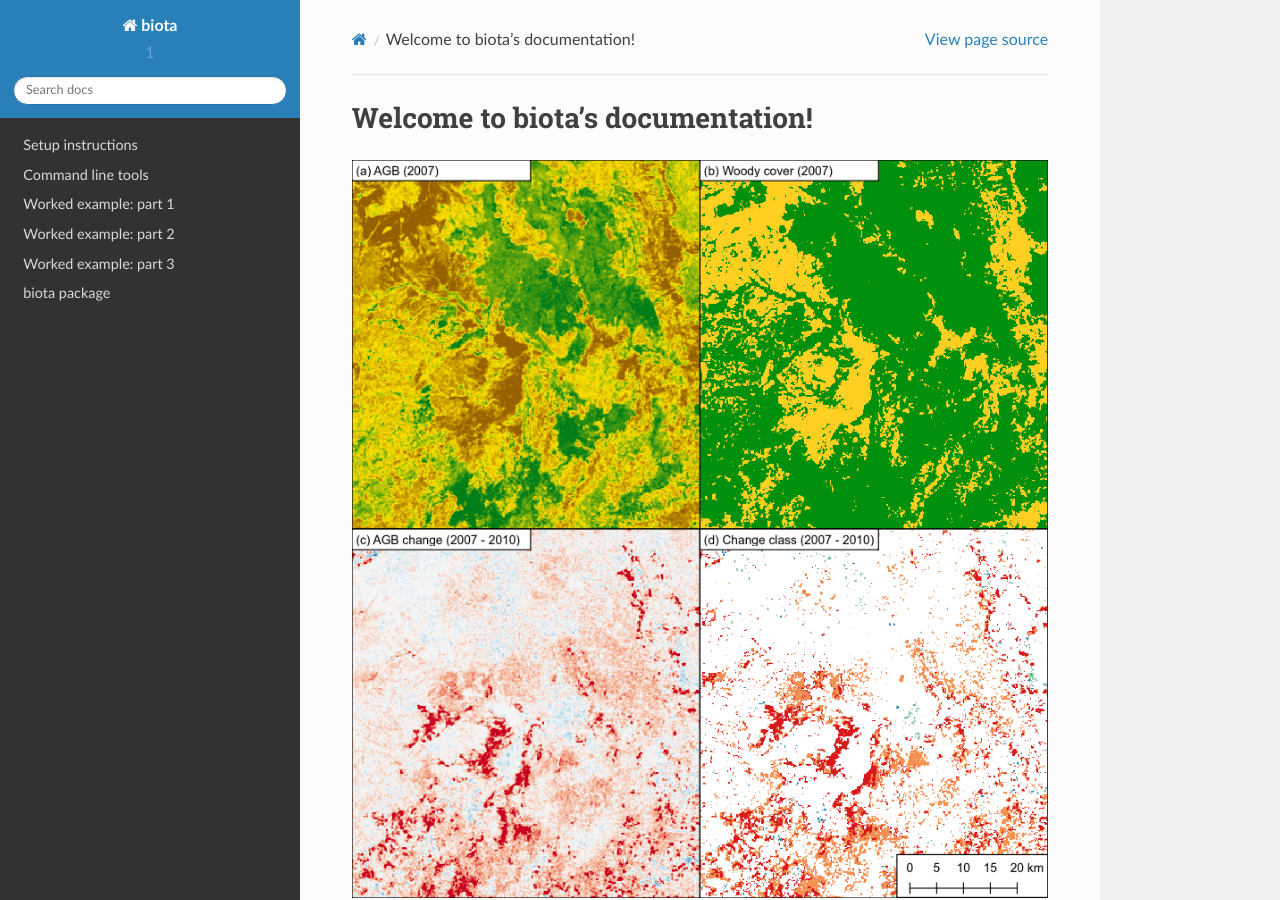
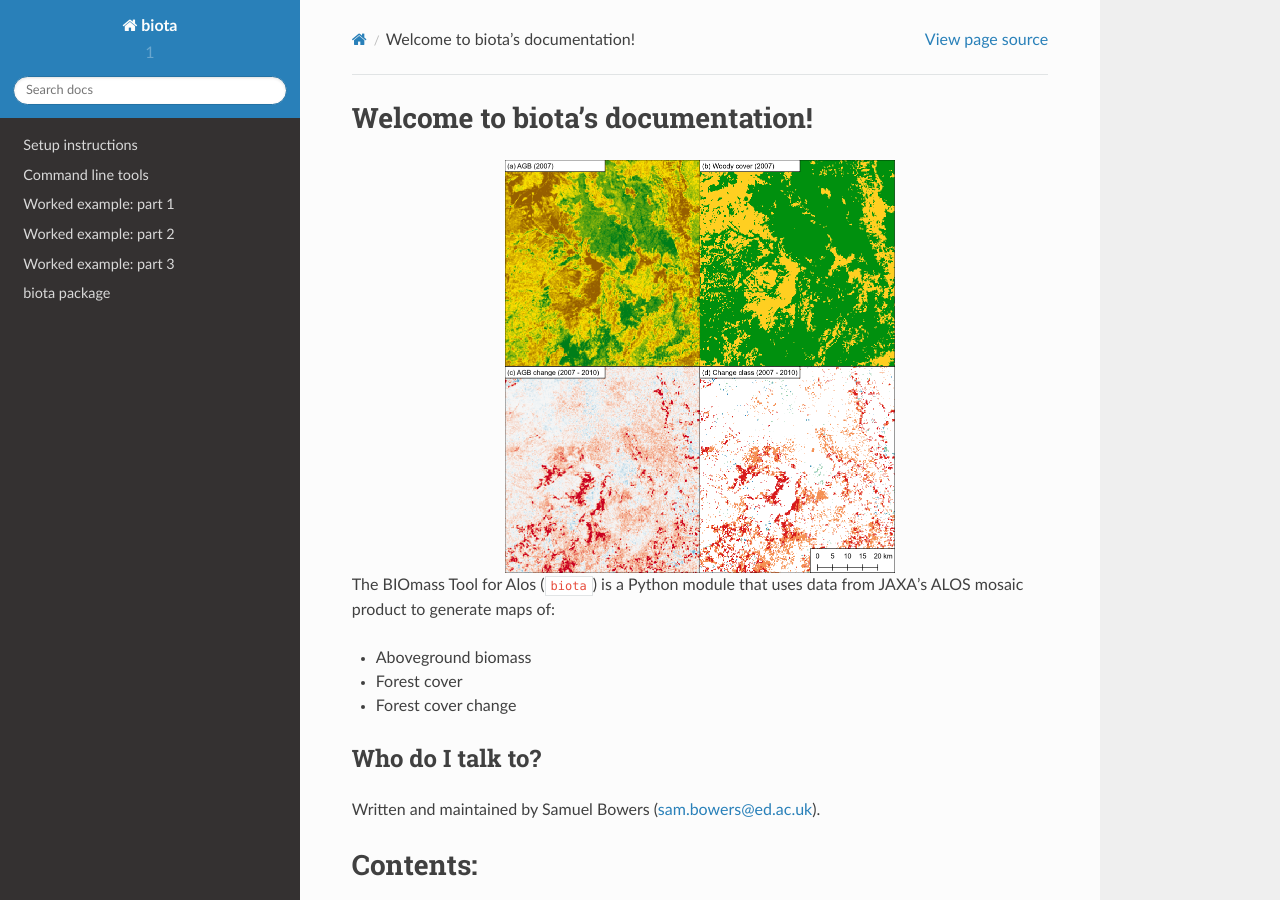
Before and after one commit to smfm-project/biota, a Sphinx documentation site: the page built from docs/source/index.rst, in a window 1280 px wide and 900 px high. Built offline with Sphinx 7.4.7 and the Read the Docs theme 2.0.0, drawn with Linux system fonts in a browser that asks for light colours.

Commit message:
Shrunk fig on pg1

```diff
--- a/docs/source/index.rst
+++ b/docs/source/index.rst
@@ -7,6 +7,8 @@ Welcome to biota's documentation!
 =================================
 
 .. figure:: images/alos_examples.png
+   :scale: 50 %
+   :align: center
 
 The BIOmass Tool for Alos (``biota``) is a Python module that uses data from JAXA's ALOS mosaic product to generate maps of:
 
```
